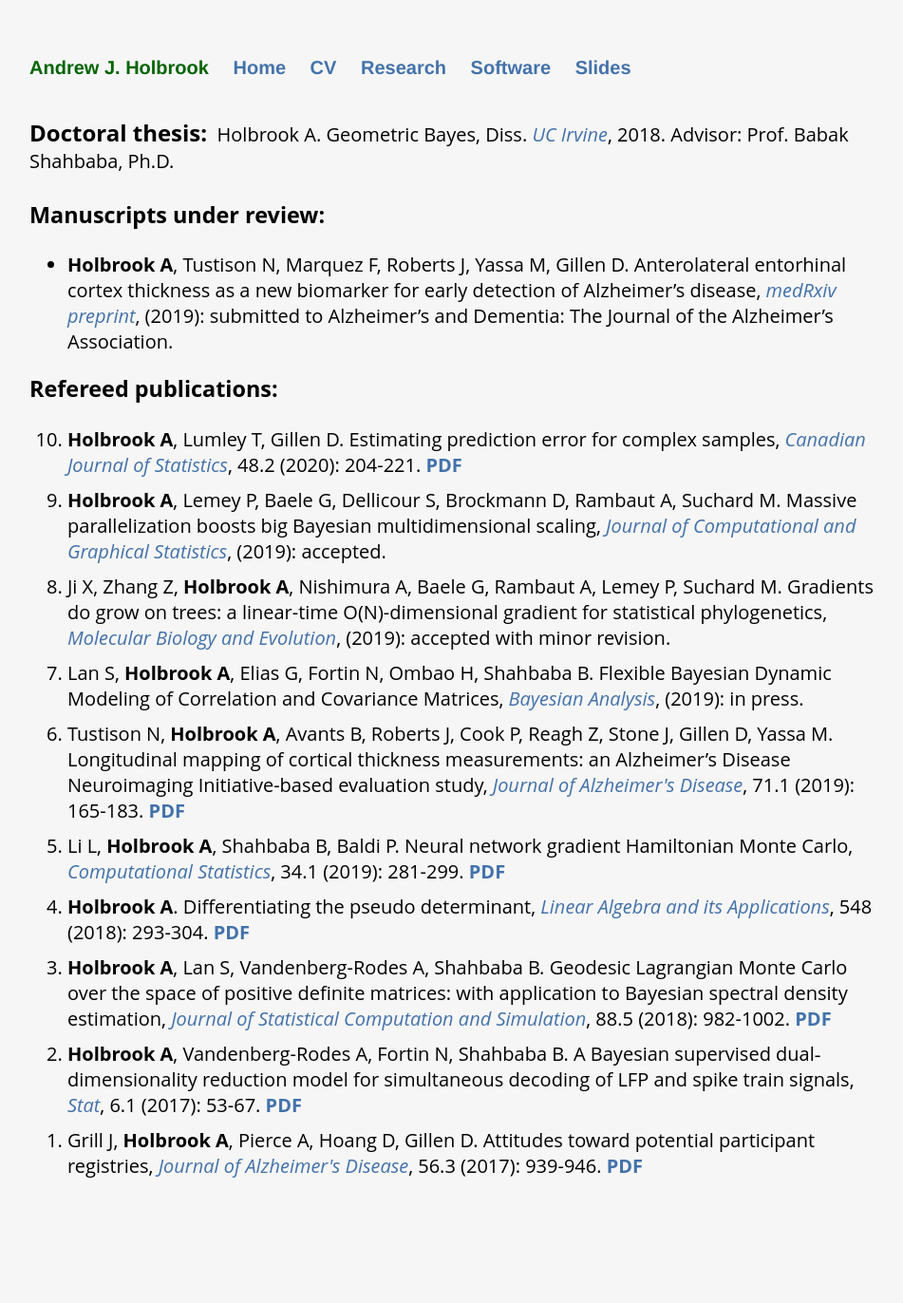
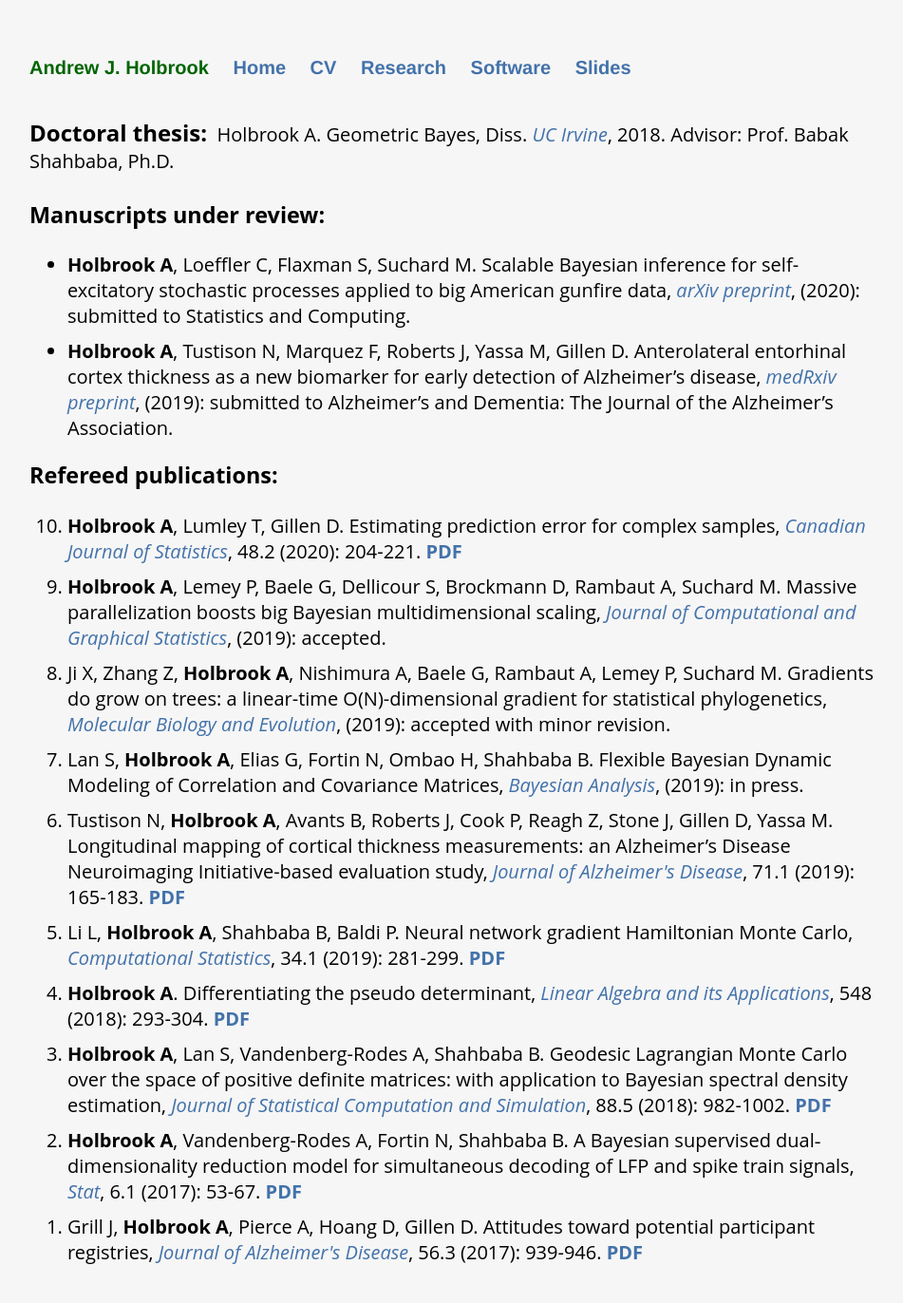
Before and after one commit to andrewjholbrook/andrewjholbrook.github.io, a Jekyll site: the page built from research.html, in a window 1280 px wide. Shown: the whole page at 95% size, without its empty margins (161-1112 px from the left). Built offline with Jekyll 4.4.1, drawn with Linux system fonts in a browser that asks for light colours; a style sheet for code colours, icons or effects is not loaded; before the commit the page ends 1281 px from its top, so only the background shows below that.

Commit message:
Update research.html

```diff
--- a/research.html
+++ b/research.html
@@ -11,6 +11,7 @@
 
   <h3>Manuscripts under review:</h3>
   <ul id="preprints">
+            <li> <b>Holbrook A</b>, Loeffler C, Flaxman S, Suchard M. Scalable Bayesian inference for self-excitatory stochastic processes applied to big American gunfire data, <i><a href="https://arxiv.org/abs/2005.10123" target="_blank">arXiv preprint</a></i>, (2020): submitted to Statistics and Computing.
             <li> <b>Holbrook A</b>, Tustison N, Marquez F, Roberts J, Yassa M, Gillen D. Anterolateral entorhinal cortex thickness as a new biomarker for early detection of Alzheimer’s disease, <i><a href="https://www.medrxiv.org/content/10.1101/19011825v1" target="_blank">medRxiv preprint</a></i>, (2019): submitted to Alzheimer’s and Dementia: The Journal of the Alzheimer’s Association.
                         </ul>
 
```
